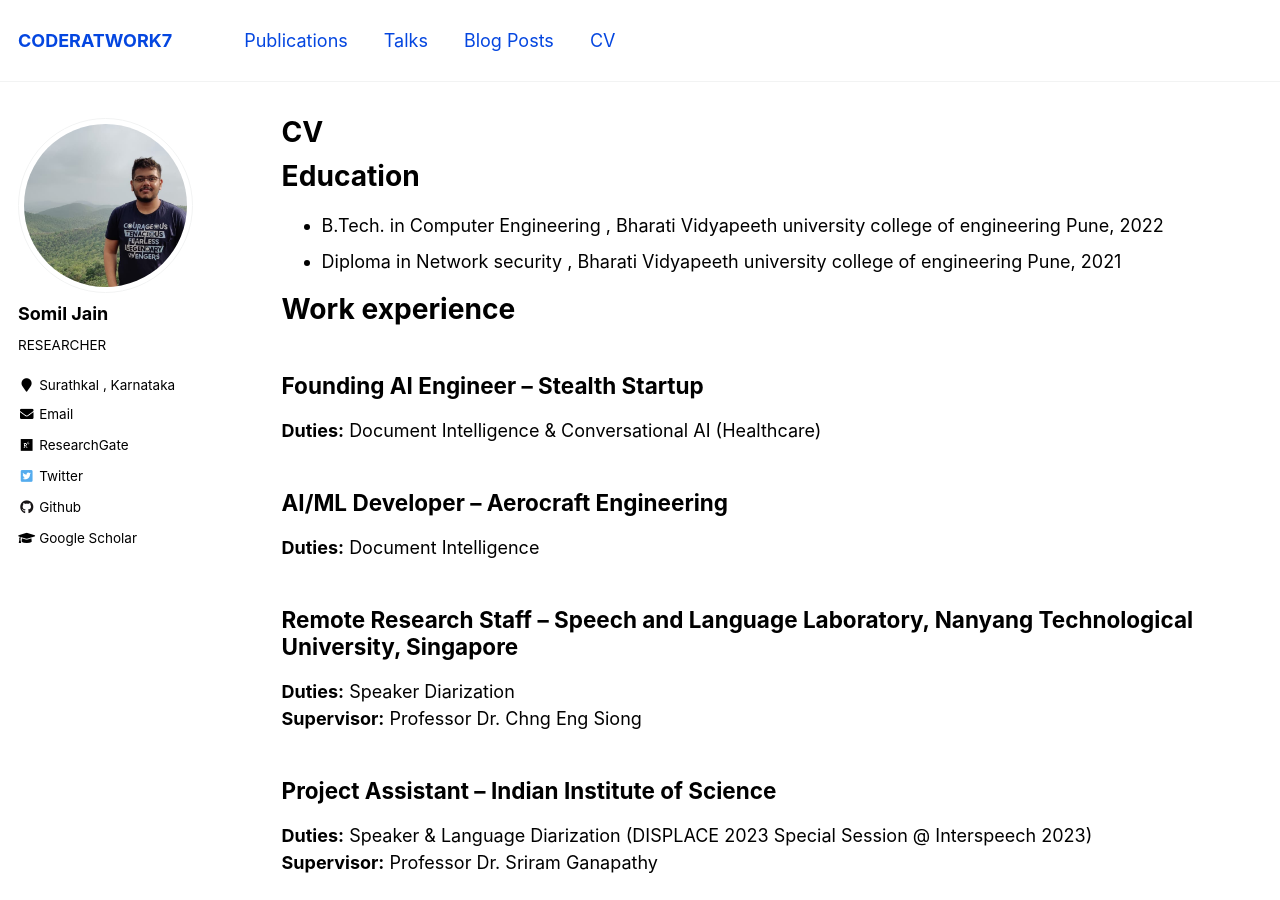
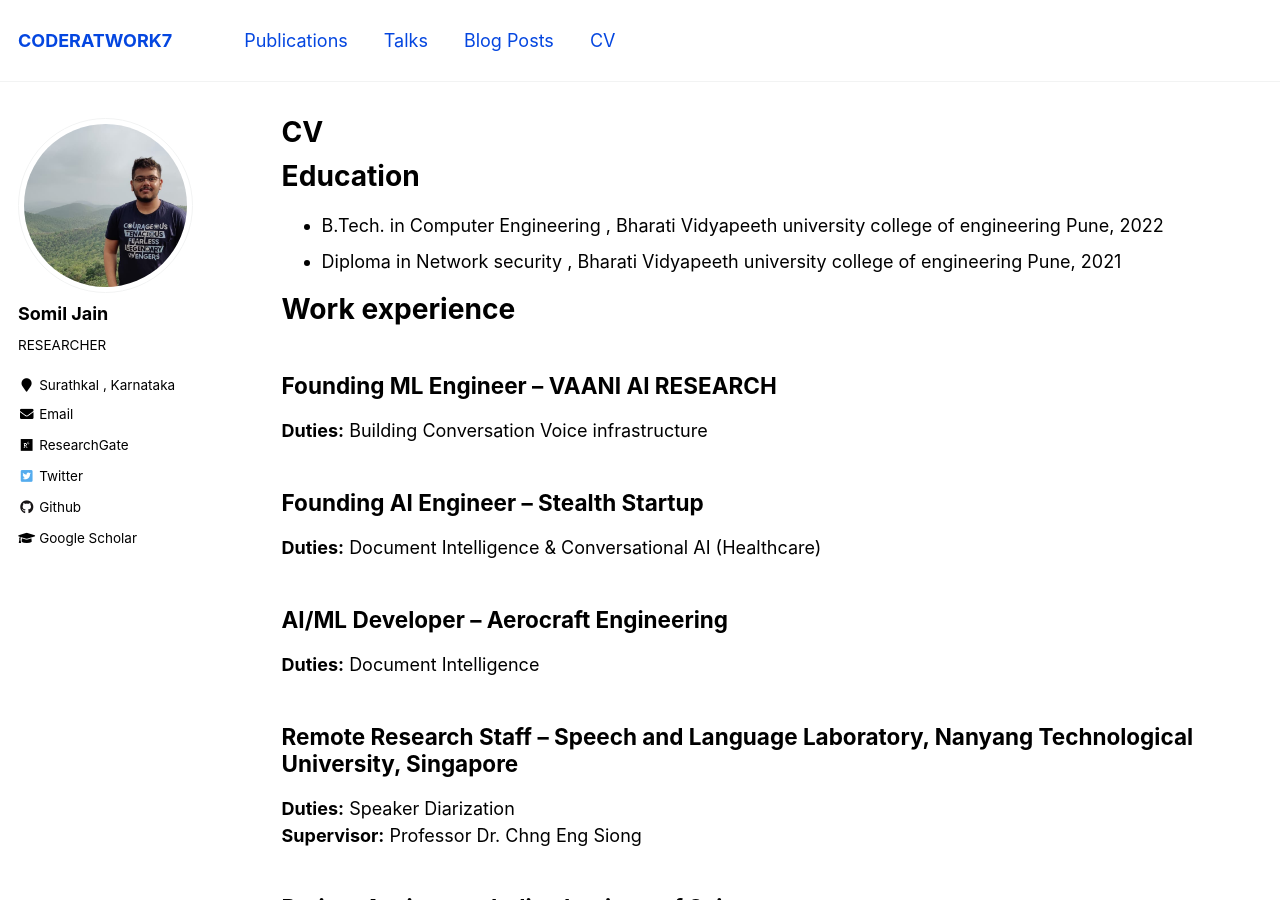
Before and after one commit to somiljain7/somiljain7.github.io, a Jekyll site: the page built from _pages/cv.md, in a window 1280 px wide and 900 px high. Built offline with Jekyll 4.4.1, drawn with Linux system fonts in a browser that asks for light colours.

Commit message:
Update cv.md

```diff
--- a/_pages/cv.md
+++ b/_pages/cv.md
@@ -17,6 +17,9 @@ Education
 
 Work experience
 ======
+## **Founding ML Engineer** – VAANI AI RESEARCH
+**Duties:** Building Conversation Voice infrastructure
+
 
 ## **Founding AI Engineer** – Stealth Startup
 **Duties:** Document Intelligence & Conversational AI (Healthcare)
```
